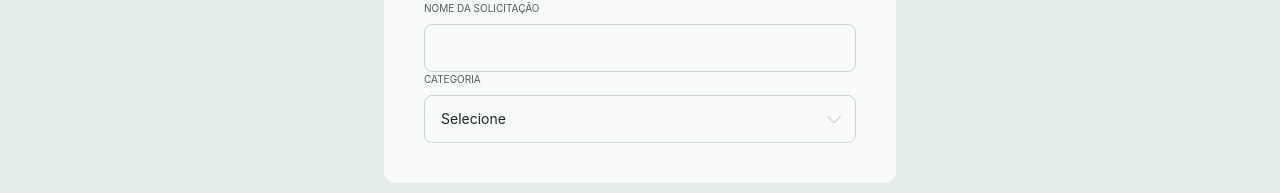
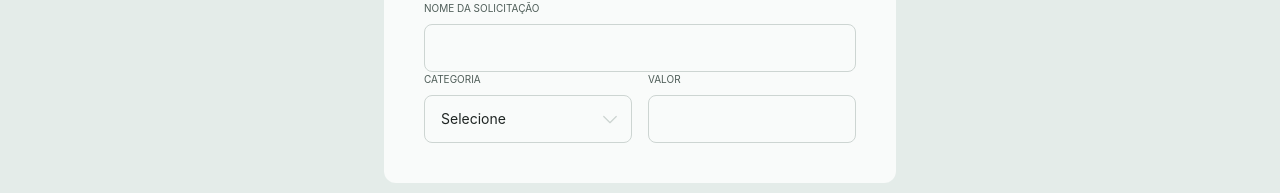
Before and after one commit to thamiressarges/refund, a React (Vite) app: page / in a window 1280 px wide. Shown: the part 219-412 px from the top of the page. Built offline with nearby package versions, Linux system fonts and the light colour scheme.

Commit message:
feat: adiciona campo de valor e organiza categoria e valor lado a lado no formulário de reembolso

```diff
--- a/src/pages/Refund.tsx
+++ b/src/pages/Refund.tsx
@@ -19,7 +19,8 @@ export function Refund(){
                     legend="Nome da solicitação"
                 />
 
-                <Select required legend="Categoria" value={category} onChange={(e) => setCategory(e.target.value)}>
+                <div className="flex gap-4">
+                    <Select required legend="Categoria" value={category} onChange={(e) => setCategory(e.target.value)}>
                     {
                         CATEGORIES_KEYS.map((category) => (
                             <option key={category} value={category}>
@@ -27,7 +28,10 @@ export function Refund(){
                             </option>
                         ))
                     }
-                </Select>
+                    </Select>
+
+                    <Input legend="Valor" required/>
+                </div>
             </header>
         </form>
     )
```
